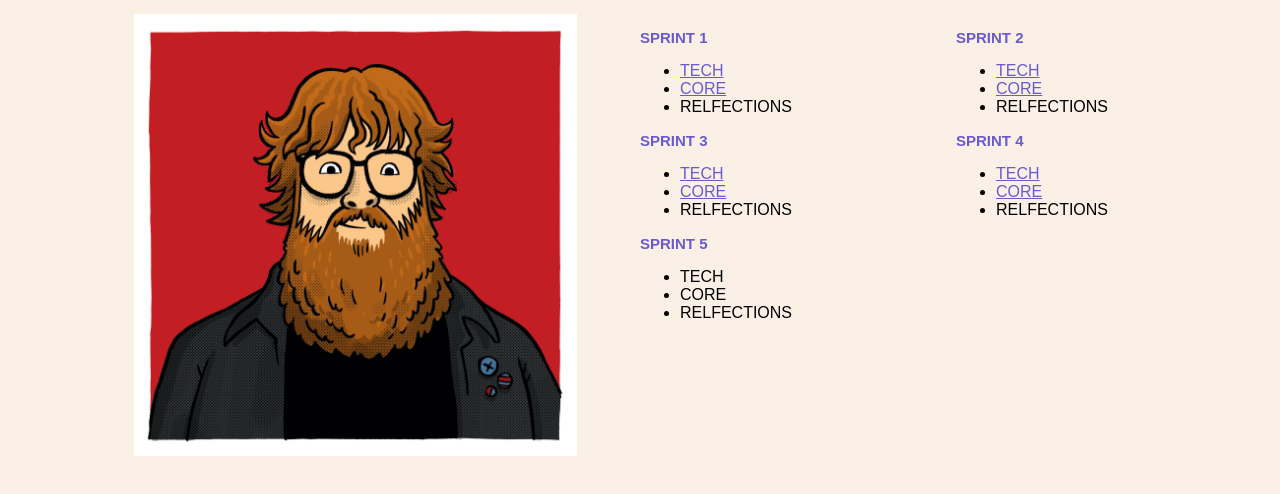
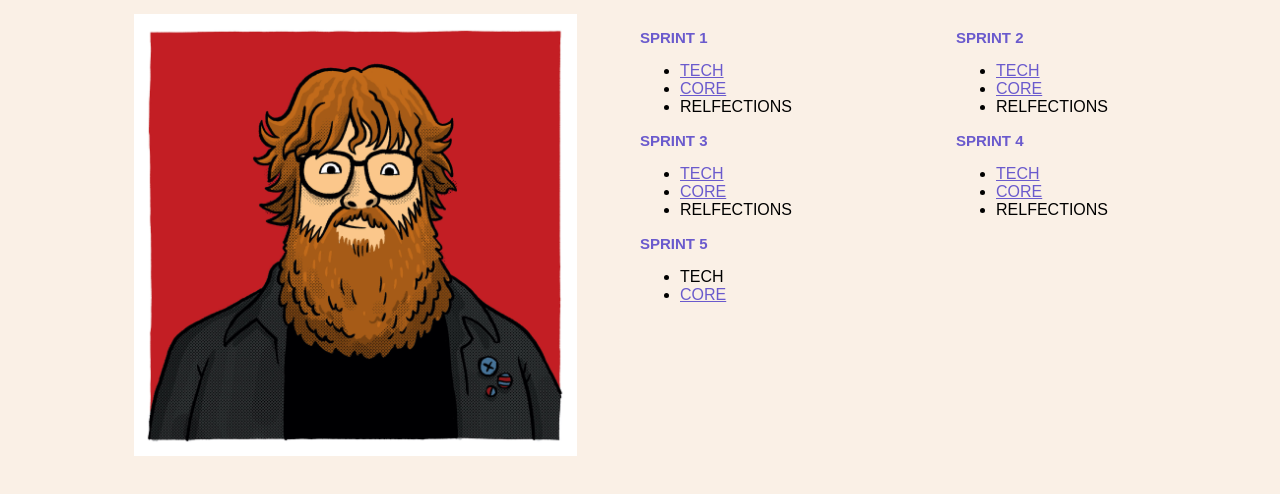
Before and after one commit to zac-arnold/zac-arnold.github.io, a plain HTML site: page index.html in a window 1280 px wide. Shown: the part 134-628 px from the top of the page. Drawn offline with Linux system fonts and the light colour scheme.

Commit message:
add hyperlink to sprint 5 core on index page

```diff
--- a/index.html
+++ b/index.html
@@ -25,8 +25,7 @@
     <LI>RELFECTIONS</LI></ul>
     <h3>SPRINT 5</h3>
     <ul><LI>TECH</LI>
-        <LI>CORE</LI>
-        <LI>RELFECTIONS</LI></ul>
+        <LI><a href="blog/sprint5-cultural.html">CORE</a></LI>
 </div>
 <div class="columnright">
     <h3>SPRINT 2</h3>
```
